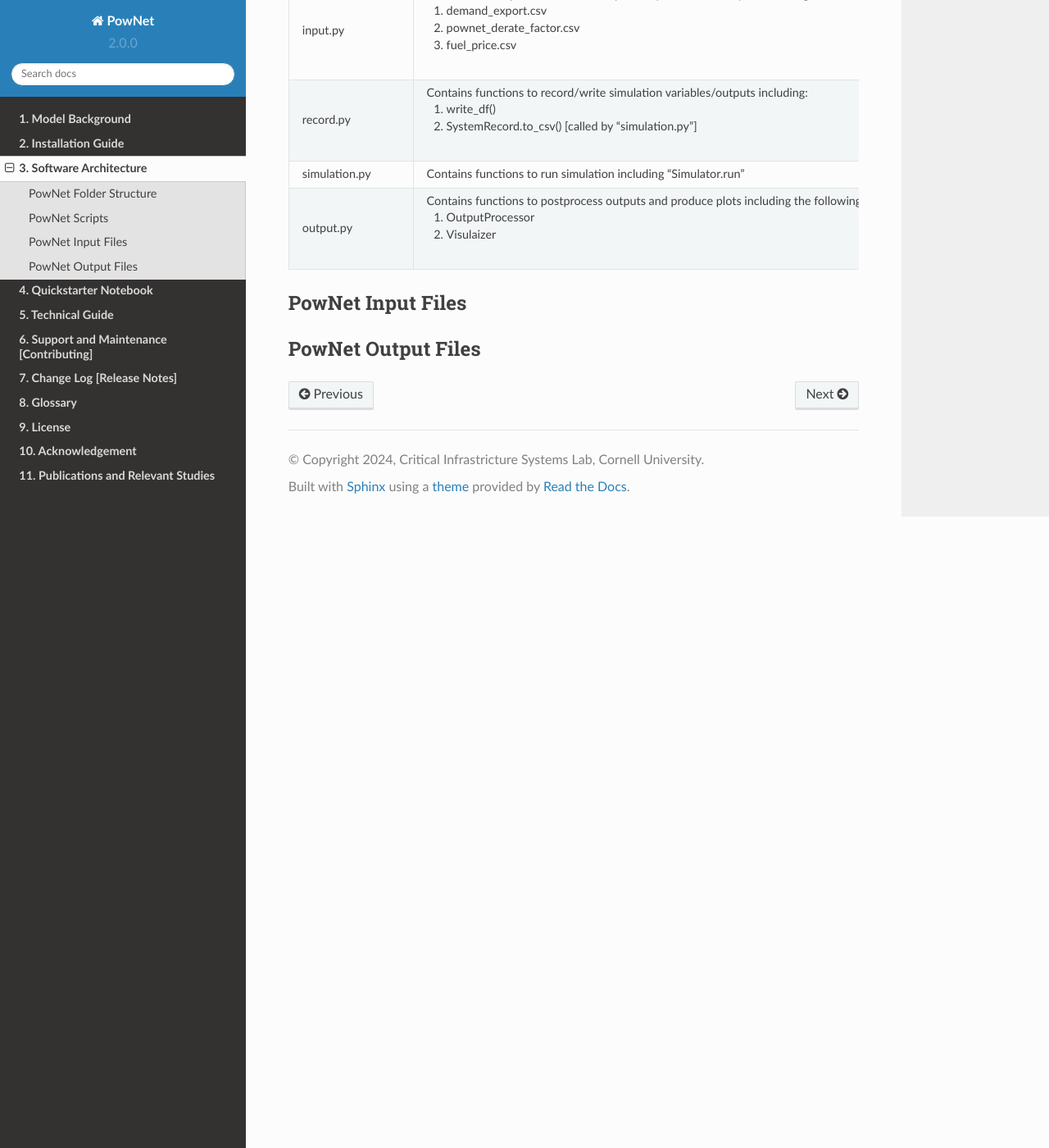
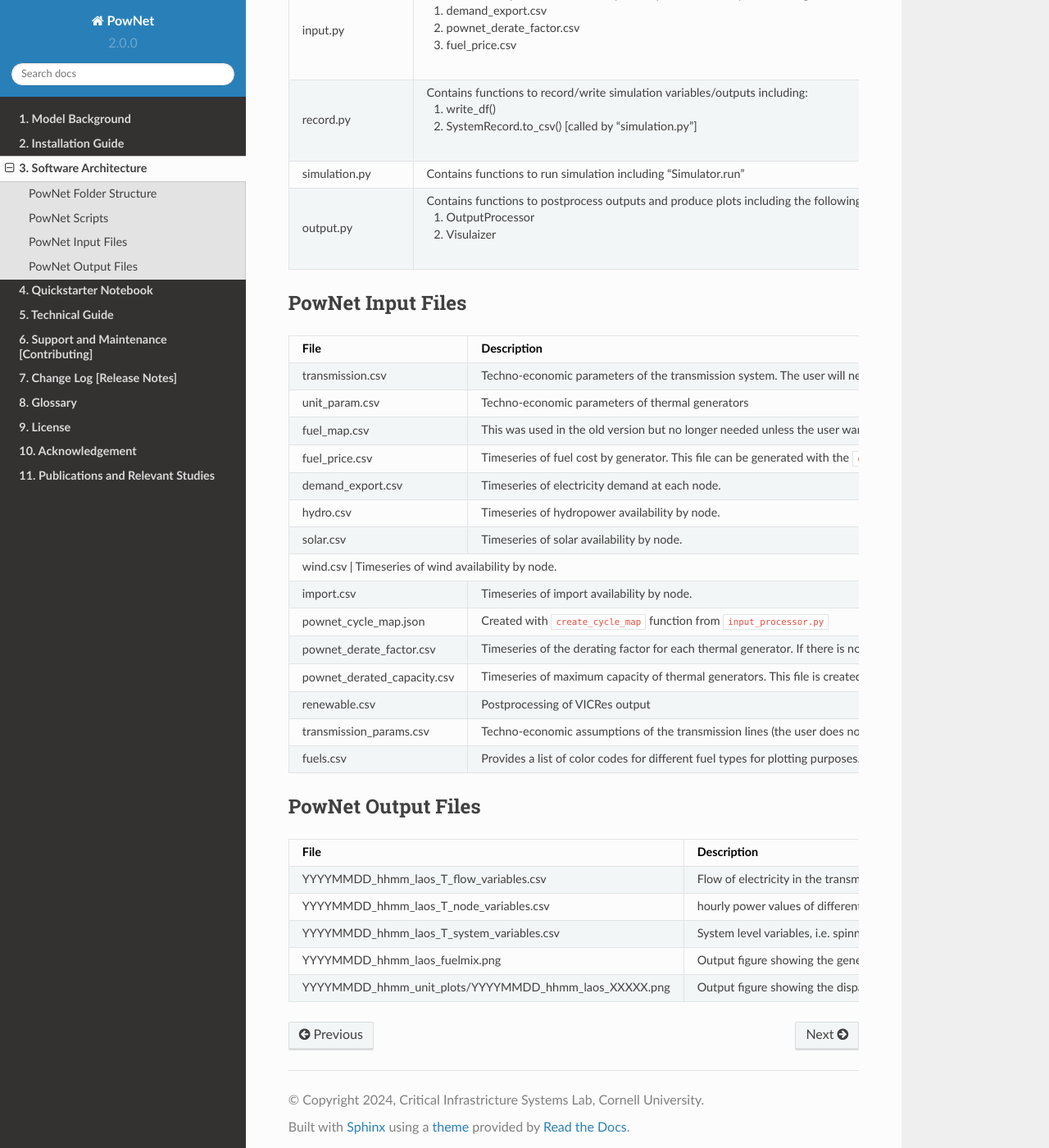
Before and after one commit to HishamEldardiry/PowNet_Documentation, a Sphinx documentation site: the page built from docs/source/pages/architecture.rst, in a window 1280 px wide and 1400 px high, scrolled down 1778 px. Shown: the whole window at 82% size. Built offline with Sphinx 7.4.7 and the Read the Docs theme 2.0.0, drawn with Linux system fonts in a browser that asks for light colours.

Commit message:
Update architecture.rst

```diff
--- a/docs/source/pages/architecture.rst
+++ b/docs/source/pages/architecture.rst
@@ -115,71 +115,82 @@
 PowNet Input Files
 ------------------
 
-+-----------------------------+------------------------------------------------+
-| File                        | Description                                    |
-+=============================+================================================+
-| transmission.csv            | Techno-economic parameters of the transmission |
-|                             | system. The user will need to specify columns  |
-|                             | without the “pownet” prefix. Once a user has   |
-|                             | specified the necessary columns, they need to  |
-|                             | run the transform_transmission_inputs function |
-|                             | from input_processor.py to generate columns    |
-|                             | with the “pownet” prefix.                      |
-+-----------------------------+------------------------------------------------+
-| unit_param.csv              | Techno-economic parameters of thermal generators                                                |
-+-----------------------------+------------------------------------------------+
-| fuel_map.csv                | This was used in the old version but no longer needed unless the user wants
-|                             | to create ``fuel_price.csv`` with the ``create_fuelprice`` function from ``input_processor.py``.                                               |
-+-----------------------------+------------------------------------------------+
-| fuel_price.csv              | Timeseries of fuel cost by generator. This file can be generated with the ``create_fuelprice``
-|                             | function from ``input_processor.py``.                                                 |
-+-----------------------------+------------------------------------------------+
-| demand_export.csv           | Timeseries of electricity demand at each node.                                                |
-+-----------------------------+------------------------------------------------+
-| hydro.csv                   | Timeseries of hydropower availability by node.                                                |
-+-----------------------------+------------------------------------------------+
-| solar.csv                   | Timeseries of solar availability by node.                                                |
-+-----------------------------+------------------------------------------------+
-| wind.csv                   | Timeseries of wind availability by node.                                                |
-+-----------------------------+------------------------------------------------+
-| import.csv                  | Timeseries of import availability by node.                                                |
-+-----------------------------+------------------------------------------------+
-| pownet_cycle_map.json       | Created with ``create_cycle_map`` function from ``input_processor.py``                                               |
-+-----------------------------+------------------------------------------------+
-| pownet_derate_factor.csv    | Timeseries of the derating factor for each thermal generator. If there is no derating,
-|                             | then the user can use the ``create_derate_factors`` from ``input_processor.py`` to create the file.                                               |
-+-----------------------------+------------------------------------------------+
-| pownet_derated_capacity.csv | Timeseries of maximum capacity of thermal generators. This file is created with the
-|                             | ``create_derated_max_capacities`` from ``input_processor.py``.                                               |
-+-----------------------------+------------------------------------------------+
-| renewable.csv               | Postprocessing of VICRes output                |
-+-----------------------------+------------------------------------------------+
-| transmission_params.csv     | Techno-economic assumptions of the transmission|
-|                             | lines (the user does not need to modify this   |
-|                             | file unless they want to customize transmission|
-|                             | line parameters)                               |
-+-----------------------------+------------------------------------------------+
-| fuels.csv                   | Provides a list of color codes for different fuel types for plotting purposes.                                               |
-+-----------------------------+------------------------------------------------+
++-----------------------------+---------------------------------------------------------------+
+| File                        | Description                                                   |
++=============================+===============================================================+
+| transmission.csv            | Techno-economic parameters of the transmission                |
+|                             | system. The user will need to specify columns                 |
+|                             | without the “pownet” prefix. Once a user has                  |
+|                             | specified the necessary columns, they need to                 |
+|                             | run the transform_transmission_inputs function                |
+|                             | from input_processor.py to generate columns                   |
+|                             | with the “pownet” prefix.                                     |
++-----------------------------+---------------------------------------------------------------+
+| unit_param.csv              | Techno-economic parameters of thermal generators              |
++-----------------------------+---------------------------------------------------------------+
+| fuel_map.csv                | This was used in the old version but no longer                |
+|                             | needed unless the user wants                                  |
+|                             | to create ``fuel_price.csv`` with the                         |
+|                             | ``create_fuelprice`` function from ``input_processor.py``.    |
++-----------------------------+---------------------------------------------------------------+
+| fuel_price.csv              | Timeseries of fuel cost by generator. This file can be        |
+|                             | generated with the ``create_fuelprice``                       |
+|                             | function from ``input_processor.py``.                         |
++-----------------------------+---------------------------------------------------------------+
+| demand_export.csv           | Timeseries of electricity demand at each node.                |
++-----------------------------+---------------------------------------------------------------+
+| hydro.csv                   | Timeseries of hydropower availability by node.                |
++-----------------------------+---------------------------------------------------------------+
+| solar.csv                   | Timeseries of solar availability by node.                     |
++-----------------------------+---------------------------------------------------------------+
+| wind.csv                   | Timeseries of wind availability by node.                       |
++-----------------------------+---------------------------------------------------------------+
+| import.csv                  | Timeseries of import availability by node.                    |
++-----------------------------+---------------------------------------------------------------+
+| pownet_cycle_map.json       | Created with ``create_cycle_map`` function from               |
+|                             | ``input_processor.py``                                        |
++-----------------------------+---------------------------------------------------------------+
+| pownet_derate_factor.csv    | Timeseries of the derating factor for each thermal generator. |
+|                             | If there is no derating,                                      |
+|                             | then the user can use the ``create_derate_factors`` from      |
+|                             | ``input_processor.py`` to create the file.                    |
++-----------------------------+---------------------------------------------------------------+
+| pownet_derated_capacity.csv | Timeseries of maximum capacity of thermal generators.         |
+|                             | This file is created with the                                 |
+|                             | ``create_derated_max_capacities`` from ``input_processor.py``.|
++-----------------------------+---------------------------------------------------------------+
+| renewable.csv               | Postprocessing of VICRes output                               |
++-----------------------------+---------------------------------------------------------------+
+| transmission_params.csv     | Techno-economic assumptions of the transmission               |
+|                             | lines (the user does not need to modify this                  |
+|                             | file unless they want to customize transmission               |
+|                             | line parameters)                                              |
++-----------------------------+---------------------------------------------------------------+
+| fuels.csv                   | Provides a list of color codes for different fuel types       |
+|                             | for plotting purposes.                                        |
++-----------------------------+---------------------------------------------------------------+
 
 
 --------------------
 PowNet Output Files
 --------------------
 
-+---------------------------------------------+------------------------------+
-| File                                        | Description                  |
-+=============================================+==============================+
-| YYYYMMDD_hhmm_laos_T_flow_variables.csv                                    | Flow of electricity in the transmission lines. Indexed with (source, sink, time)                             |
-|  |                              |
-+---------------------------------------------+------------------------------+
-| YYYYMMDD_hhmm_laos_T_node_variables.csv                                    | hourly power values of       |
-|  | different power plants based |
-|                                       | on nodes type (vartype). Indexed with (node, time)      |
-+---------------------------------------------+------------------------------+
-| YYYYMMDD_hhmm_laos_T_system_variables.csv                                | System level variables, i.e. spinning reserve. Indexed with (time).                              |
-+---------------------------------------------+------------------------------+
-| YYYYMMDD_hhmm_laos_fuelmix.png        | Output figure showing the generation mix.                              |
-+---------------------------------------------+------------------------------+
-| YYYYMMDD_hhmm_unit_plots/YYYYMMDD_hhmm_laos_XXXXX.png             | Output figure showing the dispatch for each thermal unit and the unit’s on/off status.                             |
-+---------------------------------------------+------------------------------+
++---------------------------------------------------------------+---------------------------------------------+
+| File                                                          | Description                                 |
++===============================================================+=============================================+
+| YYYYMMDD_hhmm_laos_T_flow_variables.csv                       | Flow of electricity in the transmission     |
+|                                                               | lines. Indexed with (source, sink, time)    |
++---------------------------------------------------------------+---------------------------------------------+
+| YYYYMMDD_hhmm_laos_T_node_variables.csv                       | hourly power values of different            |
+|                                                               | power plants based on nodes type (vartype). |
+|                                                               | Indexed with (node, time)                   |
++---------------------------------------------------------------+---------------------------------------------+
+| YYYYMMDD_hhmm_laos_T_system_variables.csv                     | System level variables, i.e. spinning       |
+|                                                               | reserve. Indexed with (time).               |
++---------------------------------------------------------------+---------------------------------------------+
+| YYYYMMDD_hhmm_laos_fuelmix.png                                | Output figure showing the generation mix.   |
++---------------------------------------------------------------+---------------------------------------------+
+| YYYYMMDD_hhmm_unit_plots/YYYYMMDD_hhmm_laos_XXXXX.png         | Output figure showing the dispatch for      |
+|                                                               | each thermal unit and the unit’s on/off     |
+|                                                               | status.                                     |
++---------------------------------------------------------------+---------------------------------------------+
```
